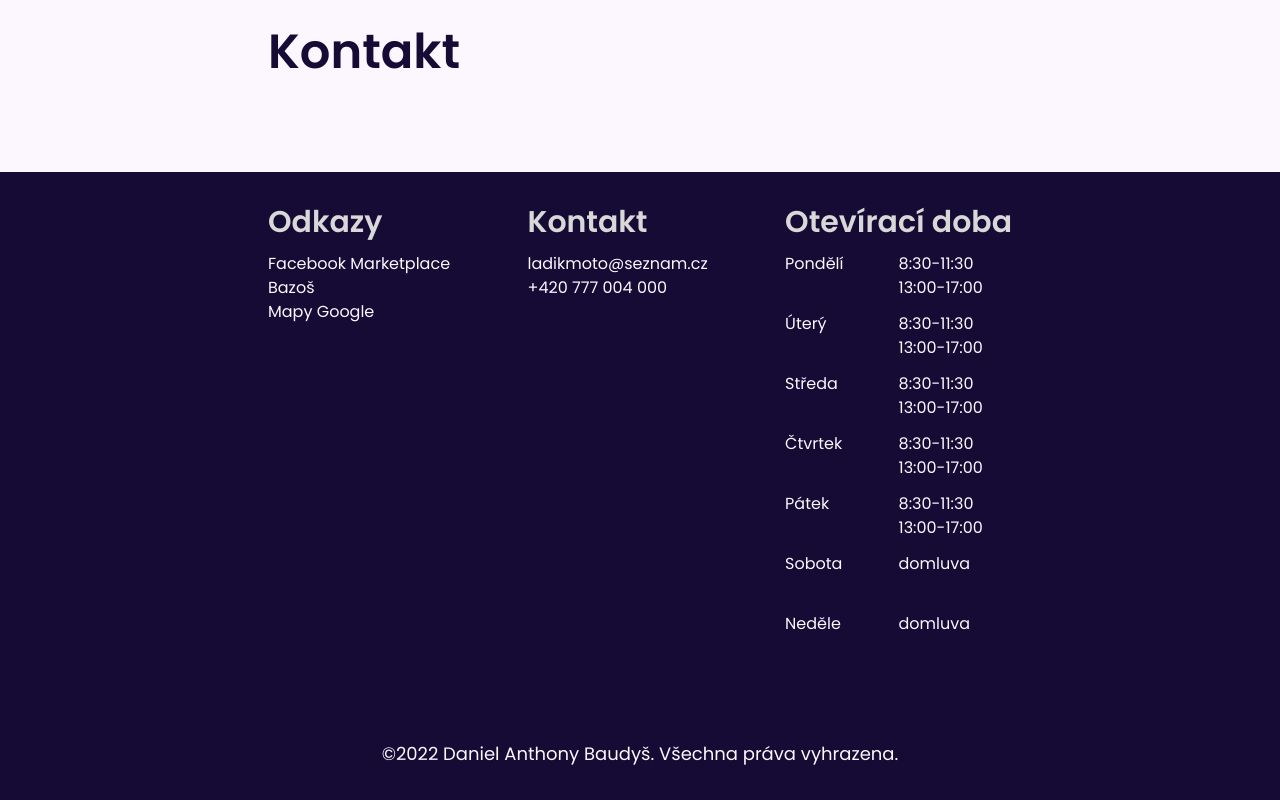
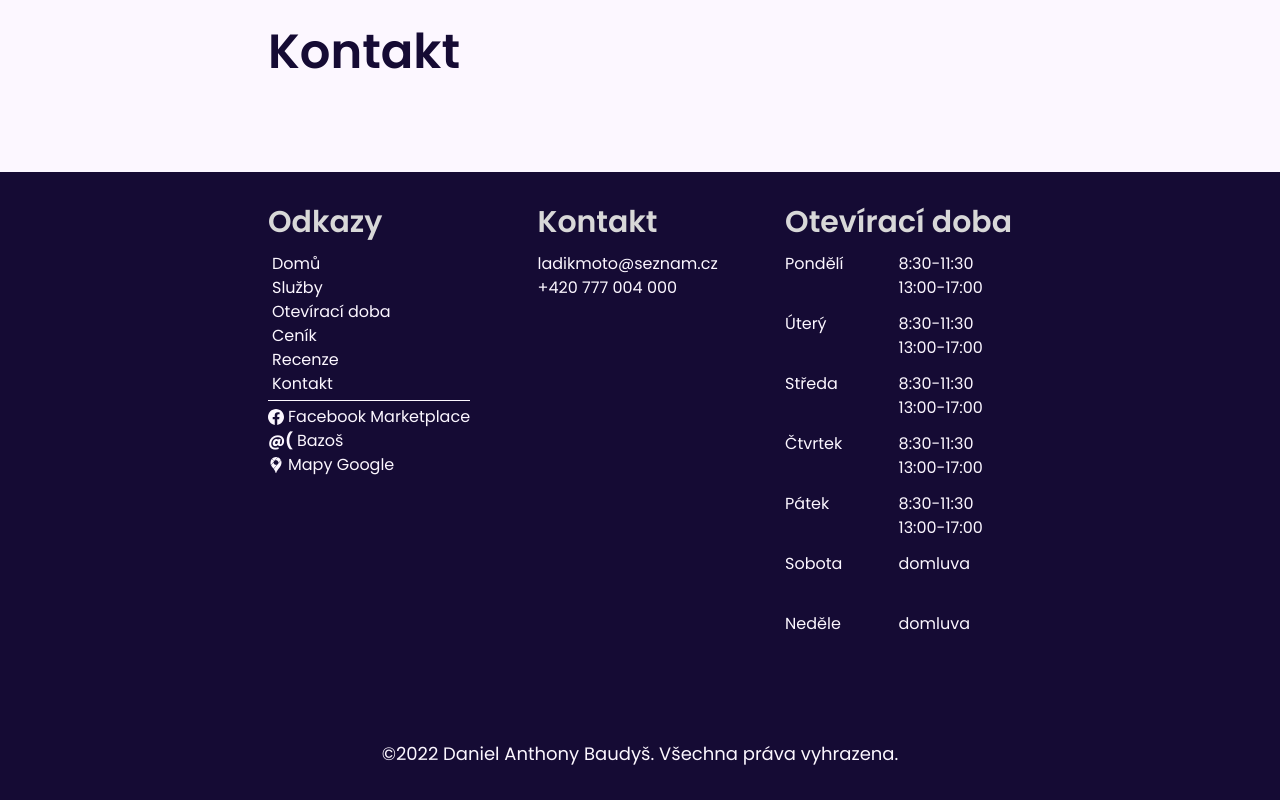
Before and after one commit to ton1czech/pneuservis-baudys, a React (Vite) app: page / in a window 1280 px wide. Shown: the part 4515-5315 px from the top of the page. Built offline with nearby package versions, Linux system fonts and the light colour scheme.

Commit message:
👌 IMPROVE: footer links

```diff
--- a/src/components/Footer.jsx
+++ b/src/components/Footer.jsx
@@ -1,9 +1,15 @@
 import Container from './Container'
 import { Fade } from 'react-reveal'
+import { SiFacebook, SiGooglemaps } from 'react-icons/si'
 
-const Link = ({ url, text }) => (
+const Link = ({ url, text, logo }) => (
   <li>
-    <a href={url} target='_blank' className='link font-normal'>
+    <a
+      href={url}
+      target='_blank'
+      className='link font-normal flex gap-1 items-center justify-center sm:justify-start'
+    >
+      <div className='font-bold'>{logo}</div>
       {text}
     </a>
   </li>
@@ -54,17 +60,27 @@ export default function Footer() {
             <div>
               <Heading text='Odkazy' first />
               <ul>
+                <Link url='#home' text='Domů' />
+                <Link url='#services' text='Služby' />
+                <Link url='#openinghours' text='Otevírací doba' />
+                <Link url='#pricelist' text='Ceník' />
+                <Link url='#testimonials' text='Recenze' />
+                <Link url='#contact' text='Kontakt' />
+                <div className='h-[1px] w-full bg-light my-1' />
                 <Link
                   url='https://www.facebook.com/marketplace/profile/100078154283635/?ref=share_attachment'
                   text='Facebook Marketplace'
+                  logo={<SiFacebook />}
                 />
                 <Link
                   url='https://www.bazos.cz/search.php?hledat=777004000&rubriky=www&hlokalita=&humkreis=25&cenaod=&cenado=&Submit=Hledat&kitx=ano'
                   text='Bazoš'
+                  logo='@('
                 />
                 <Link
                   url='https://goo.gl/maps/zsaWsHR8UZAxUF7j6'
                   text='Mapy Google'
+                  logo={<SiGooglemaps />}
                 />
               </ul>
             </div>
--- a/src/components/Hero.jsx
+++ b/src/components/Hero.jsx
@@ -5,7 +5,10 @@ import { Fade } from 'react-reveal'
 export default function Hero() {
   return (
     <Container dark>
-      <div className='sm:grid sm:grid-cols-2 flex flex-col-reverse w-full pb-12 sm:pb-24'>
+      <div
+        className='sm:grid sm:grid-cols-2 flex flex-col-reverse w-full pb-12 sm:pb-24'
+        id='home'
+      >
         <Fade left>
           <div>
             <h1 className='heading'>levně a rychle</h1>
--- a/src/components/OpeningHours.jsx
+++ b/src/components/OpeningHours.jsx
@@ -26,7 +26,7 @@ const Item = ({ day, weekend, last }) => (
 export default function OpeningHours() {
   return (
     <Container dark>
-      <div className='py-12 sm:py-24'>
+      <div className='py-12 sm:py-24' id='openinghours'>
         <Fade>
           <div className='pt-20 pb-10 sm:py-32 bg-light rounded-lg relative grid justify-center'>
             <h1 className='darkheading absolute left-4 top-4'>
--- a/src/components/Testimonials.jsx
+++ b/src/components/Testimonials.jsx
@@ -19,7 +19,7 @@ const Card = ({ img, name, text }) => (
 export default function Testimonials() {
   return (
     <Container dark>
-      <div className='py-12 sm:py-24'>
+      <div className='py-12 sm:py-24' id='testimonials'>
         <Fade bottom>
           <div className='flex flex-col sm:flex-row flex-wrap gap-10'>
             <Card
```
